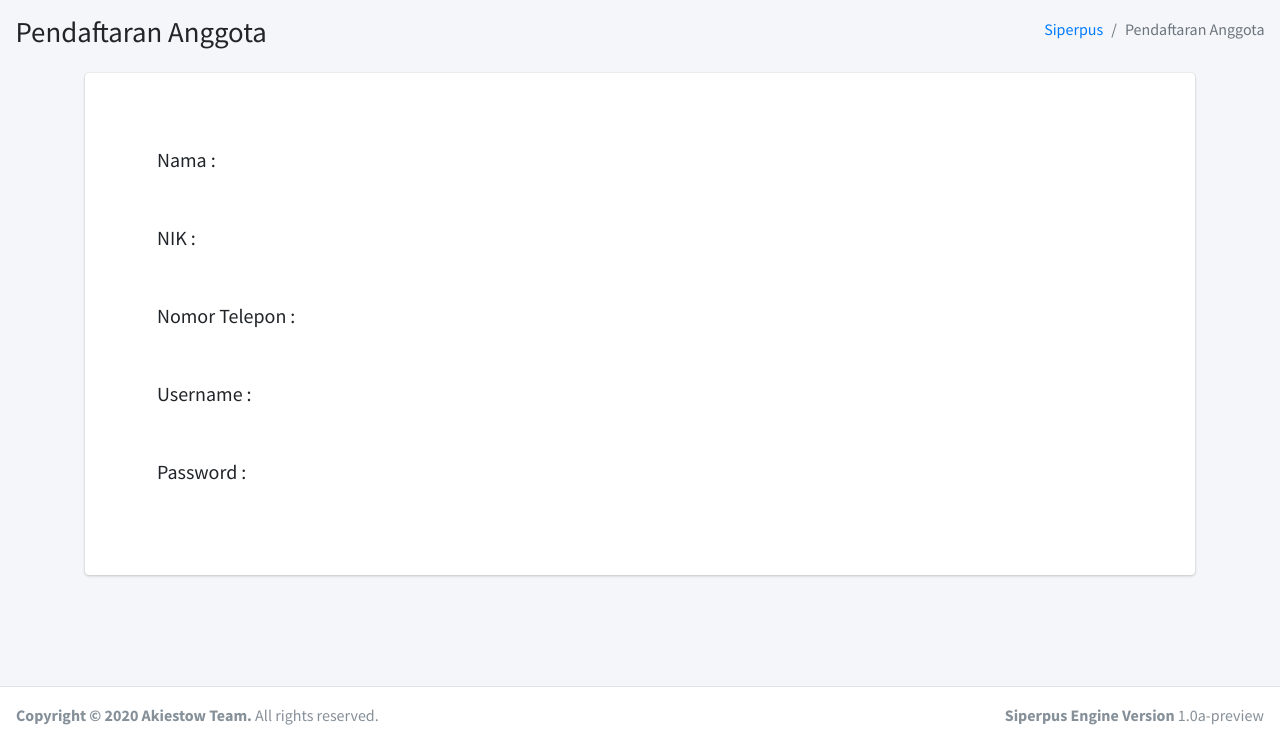
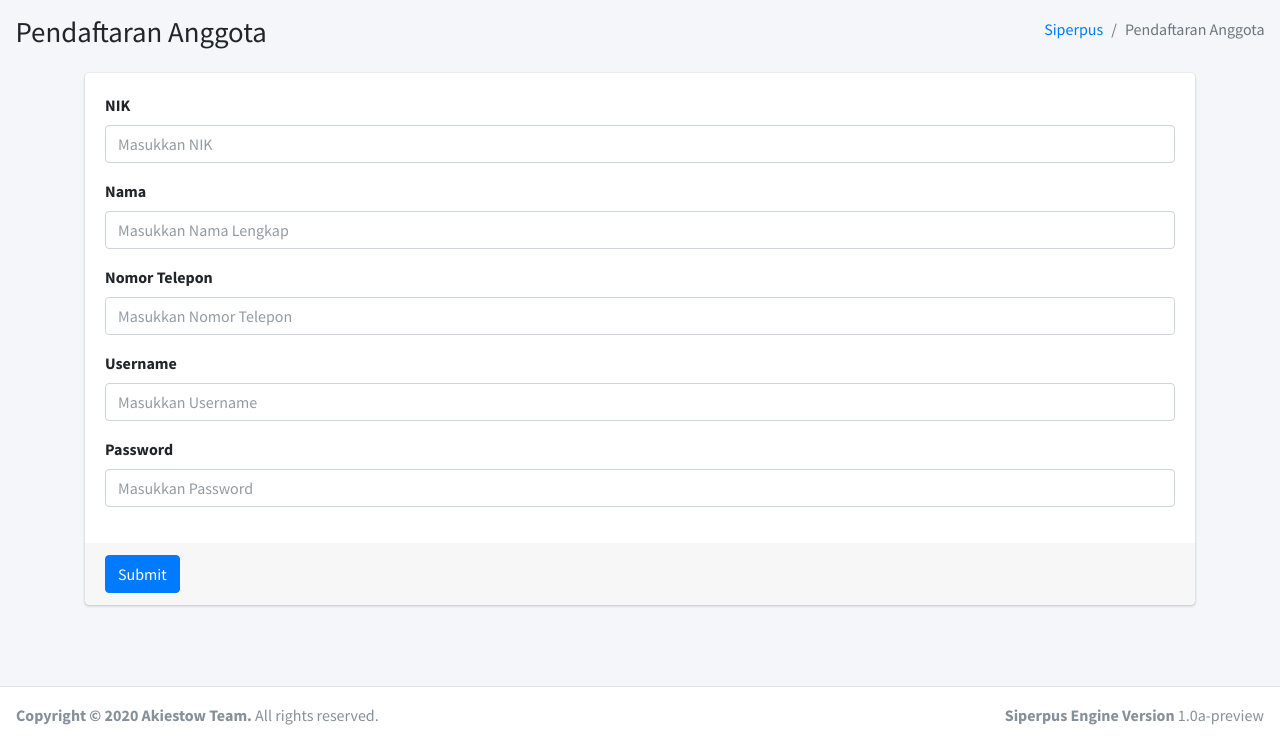
Before and after one commit to NaMLiM/Siperpus, a PHP site: page /addmember.php in a window 1280 px wide. Shown: the part 57-800 px from the top of the page. Run offline with PHP 8.4, Linux system fonts and the light colour scheme; some libraries are stand-ins or nearby versions.

Commit message:
UI Improvements register page

```diff
--- a/addmember.php
+++ b/addmember.php
@@ -78,17 +78,35 @@
       <div class="container">
           <div class="col-lg-12">
             <div class="card">
-              <div class="card-body p-5">
-                <div class="d-flex">
-                  <p class="d-flex flex-column">
-                    <span class="text-lg p-4">Nama :</span>
-                    <span class="text-lg p-4">NIK :</span>
-                    <span class="text-lg p-4">Nomor Telepon :</span>
-                    <span class="text-lg p-4">Username :</span>
-                    <span class="text-lg p-4">Password :</span>
-                  </p>
+            <form>
+                <div class="card-body">
+                  <div class="form-group">
+                    <label for="exampleInputEmail1">NIK</label>
+                    <input type="email" class="form-control" id="exampleInputEmail1" placeholder="Masukkan NIK">
+                  </div>
+                  <div class="form-group">
+                    <label for="exampleInputPassword1">Nama</label>
+                    <input type="password" class="form-control" id="exampleInputPassword1" placeholder="Masukkan Nama Lengkap">
+                  </div>
+                  <div class="form-group">
+                    <label for="exampleInputPassword1">Nomor Telepon</label>
+                    <input type="password" class="form-control" id="exampleInputPassword1" placeholder="Masukkan Nomor Telepon">
+                  </div>
+                  <div class="form-group">
+                    <label for="exampleInputPassword1">Username</label>
+                    <input type="password" class="form-control" id="exampleInputPassword1" placeholder="Masukkan Username">
+                  </div>
+                  <div class="form-group">
+                    <label for="exampleInputPassword1">Password</label>
+                    <input type="password" class="form-control" id="exampleInputPassword1" placeholder="Masukkan Password">
+                  </div>
                 </div>
-              </div>
+                <!-- /.card-body -->
+
+                <div class="card-footer">
+                  <button type="submit" class="btn btn-primary">Submit</button>
+                </div>
+              </form>
             </div>
           </div>
           <!-- /.col-md-6 -->
```
